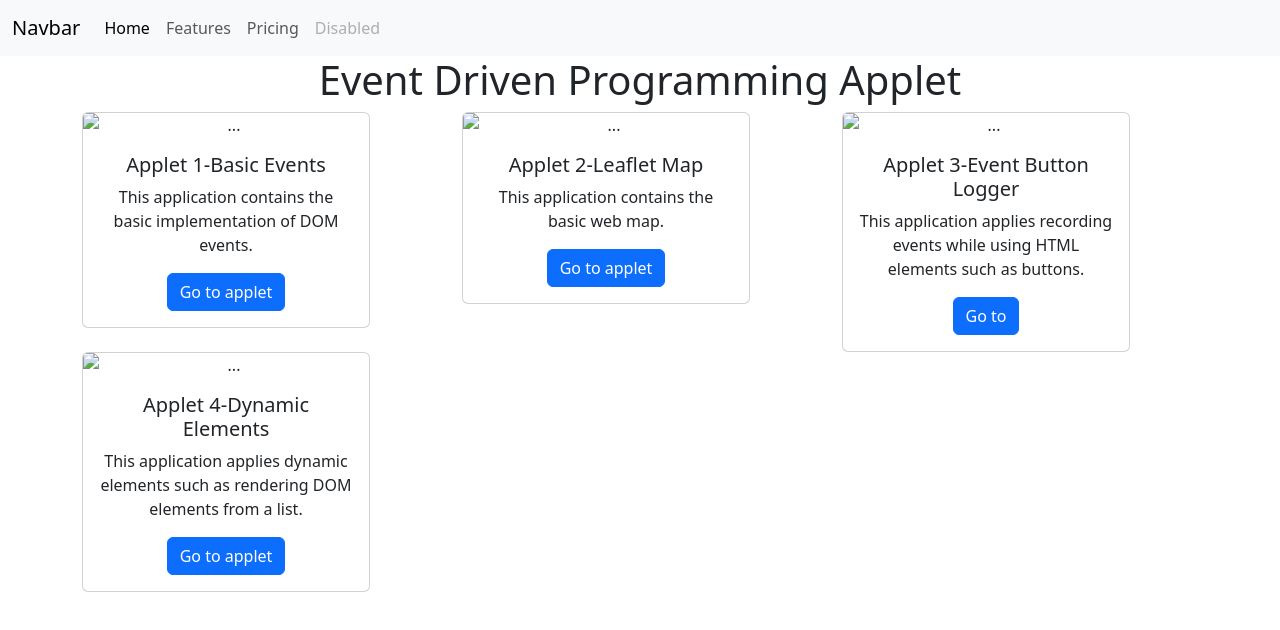
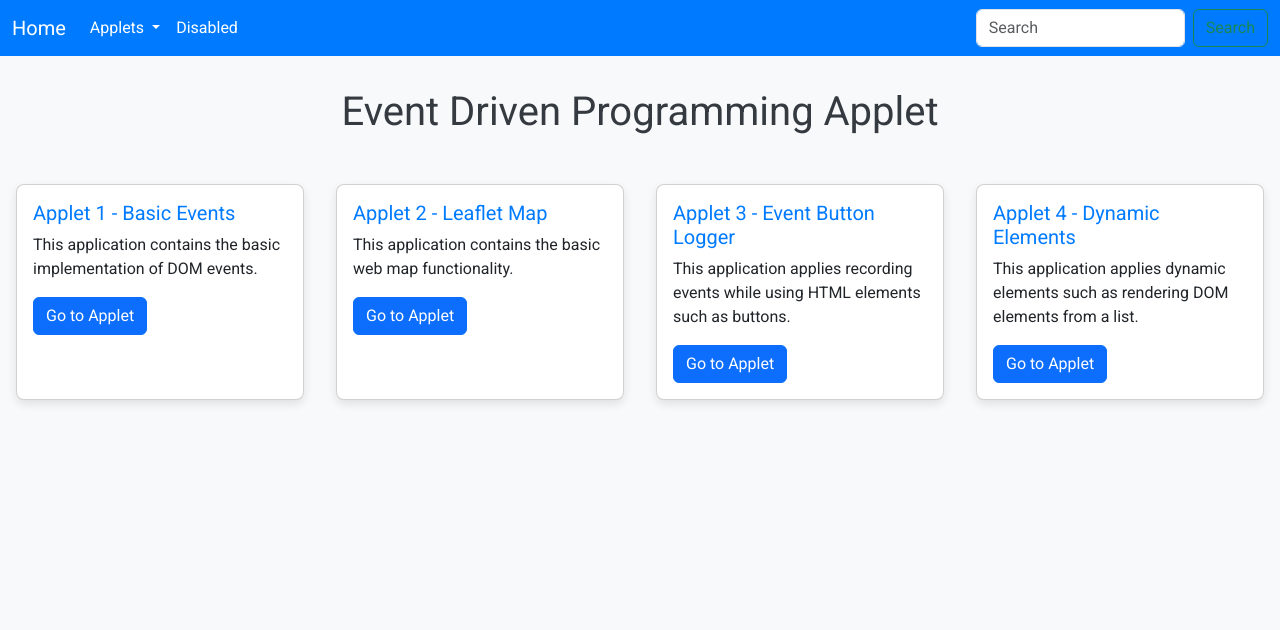
Before and after one commit to kertbaino/IT24B, a plain HTML site: page index.html in a window 1280 px wide. Drawn offline with nearby package versions, Linux system fonts and the light colour scheme.

Commit message:
added index.html

```diff
--- a/index.html
+++ b/index.html
@@ -3,122 +3,127 @@
 <head>
     <meta charset="UTF-8">
     <meta name="viewport" content="width=device-width, initial-scale=1.0">
-    <title>Document</title>
+    <title>IT24 Resources</title>
+
+    <link href="https://fonts.googleapis.com/css2?family=Roboto:wght@400;700&display=swap" rel="stylesheet">
     <link href="https://cdn.jsdelivr.net/npm/bootstrap@5.3.3/dist/css/bootstrap.min.css" rel="stylesheet" integrity="sha384-QWTKZyjpPEjISv5WaRU9OFeRpok6YctnYmDr5pNlyT2bRjXh0JMhjY6hW+ALEwIH" crossorigin="anonymous">
-    <script src="https://cdn.jsdelivr.net/npm/bootstrap@5.3.3/dist/js/bootstrap.bundle.min.js" integrity="sha384-YvpcrYf0tY3lHB60NNkmXc5s9fDVZLESaAA55NDzOxhy9GkcIdslK1eN7N6jIeHz" crossorigin="anonymous"></script>
-
-</head>
     <style>
-.applet-flex-container{
+        body {
+            background-color: #f8f9fa;
+            font-family: 'Roboto', sans-serif;
+        }
+        .title {
+            margin-top: 2rem;
+            text-align: center;
+            color: #343a40;
+        }
+        .applet-flex-container {
             display: flex;
             justify-content: center;
-    width: 95%;
             flex-wrap: wrap;
+            margin-top: 2rem;
         }
-.applet-flex-container > dev{
-    margin-left: .5rem;
-    margin-top: .5rem;
+        .card {
+            margin: 1rem;
+            border-radius: 8px;
+            transition: transform 0.3s;
+            box-shadow: 0 4px 10px rgba(0, 0, 0, 0.1);
+            width: 18rem;
         }
-.applet-card{
-    width: 18rem;
-    height: 12rem;
+        .card:hover {
+            transform: translateY(-5px);
+            box-shadow: 0 8px 20px rgba(0, 0, 0, 0.15);
         }
+        .card-title {
+            color: #007bff;
+        }
+        .navbar {
+            margin-bottom: 2rem;
+            background-color: #007bff;
+        }
+        .navbar .nav-link, .navbar-brand {
+            color: #ffffff !important;
+        }
+        .navbar .nav-link:hover, .navbar-brand:hover {
+            color: #e2e6ea !important;
+        }
+    </style>
+</head>
 
-
-
-</style>
 <body>
-    <nav class="navbar navbar-expand-lg bg-body-tertiary">
+    <nav class="navbar navbar-expand-lg">
         <div class="container-fluid">
-          <a class="navbar-brand" href="#">Navbar</a>
-          <button class="navbar-toggler" type="button" data-bs-toggle="collapse" data-bs-target="#navbarNav" aria-controls="navbarNav" aria-expanded="false" aria-label="Toggle navigation">
+            <a class="navbar-brand" href="index.html">Home</a>
+            <button class="navbar-toggler" type="button" data-bs-toggle="collapse" data-bs-target="#navbarSupportedContent"
+                    aria-controls="navbarSupportedContent" aria-expanded="false" aria-label="Toggle navigation">
                 <span class="navbar-toggler-icon"></span>
             </button>
-          <div class="collapse navbar-collapse" id="navbarNav">
-            <ul class="navbar-nav">
-              <li class="nav-item">
-                <a class="nav-link active" aria-current="page" href="#">Home</a>
-              </li>
-              <li class="nav-item">
-                <a class="nav-link" href="#">Features</a>
-              </li>
-              <li class="nav-item">
-                <a class="nav-link" href="#">Pricing</a>
+            <div class="collapse navbar-collapse" id="navbarSupportedContent">
+                <ul class="navbar-nav me-auto mb-2 mb-lg-0">
+                    <li class="nav-item dropdown">
+                        <a class="nav-link dropdown-toggle" href="#" role="button" data-bs-toggle="dropdown" aria-expanded="false">
+                            Applets
+                        </a>
+                        <ul class="dropdown-menu">
+                            <li><a class="dropdown-item" href="applet-1/applet-1.html">Applet 1</a></li>
+                            <li><a class="dropdown-item" href="applet-2/applet-2.html">Applet 2</a></li>
+                            <li><a class="dropdown-item" href="applet-3/applet-3.html">Applet 3</a></li>
+                            <li><a class="dropdown-item" href="applet-4/applet-4.html">Applet 4</a></li>
+                        </ul>
                     </li>
                     <li class="nav-item">
                         <a class="nav-link disabled" aria-disabled="true">Disabled</a>
                     </li>
                 </ul>
+                <form class="d-flex" role="search" action="#" method="GET">
+                    <input class="form-control me-2" type="search" placeholder="Search" aria-label="Search" name="query">
+                    <button class="btn btn-outline-success" type="submit">Search</button>
+                </form>
             </div>
         </div>
     </nav>
 
-
-    <h1 style="text-align: center"> Event Driven Programming Applet</h1>
-
+    <h1 class="title">Event Driven Programming Applet</h1>
     <div class="applet-flex-container">
-
-
-    </div>
-
-    <div class="applet-flex-container">
-
-
+        <!-- Applet 1 Card -->
+        <div class="card">
+            <div class="card-body">
+                <h5 class="card-title">Applet 1 - Basic Events</h5>
+                <p class="card-text">This application contains the basic implementation of DOM events.</p>
+                <a href="applet-1/applet-1.html" class="btn btn-primary">Go to Applet</a>
             </div>
         </div>
 
-    <div class="container text-center">
-        <div class="row">
-          <div class="col">
-            <div class="card" style="width: 18rem;">
-                <img src="..." class="card-img-top" alt="...">
+        <!-- Applet 2 Card -->
+        <div class="card">
             <div class="card-body">
-                  <h5 class="card-title">Applet 1-Basic Events</h5>
-                  <p class="card-text">This application contains the basic implementation of DOM events.</p>
-                  <a href="#" class="btn btn-primary">Go to applet</a>
+                <h5 class="card-title">Applet 2 - Leaflet Map</h5>
+                <p class="card-text">This application contains the basic web map functionality.</p>
+                <a href="applet-2/applet-2.html" class="btn btn-primary">Go to Applet</a>
             </div>
         </div>
-          </div>
-          <div class="col">
-            <div class="card" style="width: 18rem;">
-                <img src="..." class="card-img-top" alt="...">
+
+        <!-- Applet 3 Card -->
+        <div class="card">
             <div class="card-body">
-                  <h5 class="card-title">Applet 2-Leaflet Map</h5>
-                  <p class="card-text">This application contains the basic web map.</p>
-                  <a href="#" class="btn btn-primary">Go to applet</a>
+                <h5 class="card-title">Applet 3 - Event Button Logger</h5>
+                <p class="card-text">This application applies recording events while using HTML elements such as buttons.</p>
+                <a href="applet-3/applet-3.html" class="btn btn-primary">Go to Applet</a>
             </div>
         </div>
-          </div>
-          <div class="col">
-            <div class="card" style="width: 18rem;">
-                <img src="..." class="card-img-top" alt="...">
+
+        <!-- Applet 4 Card -->
+        <div class="card">
             <div class="card-body">
-                  <h5 class="card-title">Applet 3-Event Button Logger</h5>
-                  <p class="card-text">This application applies recording events while using HTML elements such as buttons.</p>
-                  <a href="#" class="btn btn-primary">Go to</a>
-                </div>
-              </div>
+                <h5 class="card-title">Applet 4 - Dynamic Elements</h5>
+                <p class="card-text">This application applies dynamic elements such as rendering DOM elements from a list.</p>
+                <a href="applet-4/applet-4.html" class="btn btn-primary">Go to Applet</a>
             </div>
         </div>
     </div>
 
-
-      <div class="container text-center">
-        <div class="row">
-          <div class="col">
-            <div class="card" style="width: 18rem;">
-                <img src="..." class="card-img-top" alt="...">
-                <div class="card-body">
-                  <h5 class="card-title">Applet 4-Dynamic Elements</h5>
-                  <p class="card-text">This application applies dynamic elements such as rendering DOM elements from a list.</p>
-                  <a href="#" class="btn btn-primary">Go to applet</a>
-                </div>
-              </div>
-          </div>
-
-
-
-
-
+    <script src="https://cdn.jsdelivr.net/npm/bootstrap@5.3.3/dist/js/bootstrap.bundle.min.js"
+            integrity="sha384-YvpcrYf0tY3lHB60NNkmXc5s9fDVZLESaAA55NDzOxhy9GkcIdslK1eN7N6jIeHz"
+            crossorigin="anonymous"></script>
 </body>
 </html>
```
Lines whose indentation alone changed are shown as unchanged.
